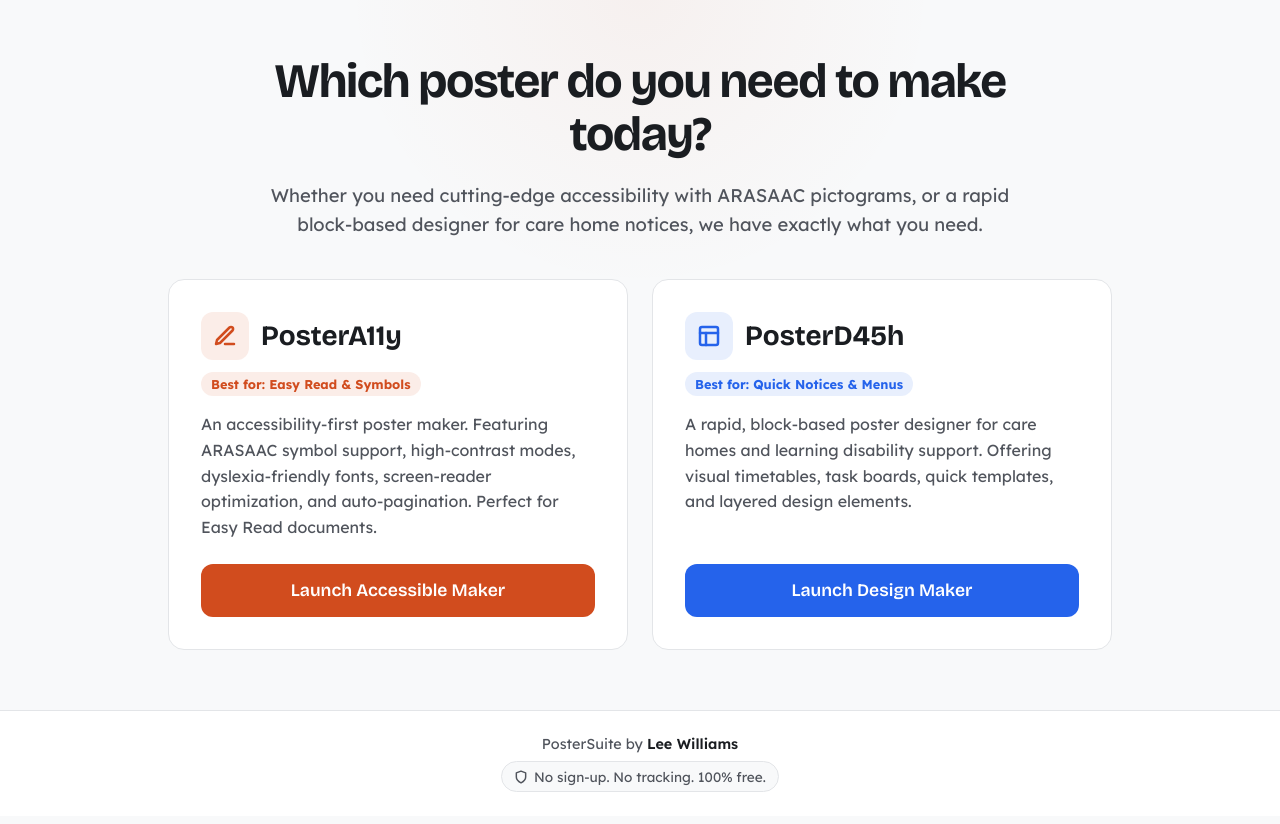
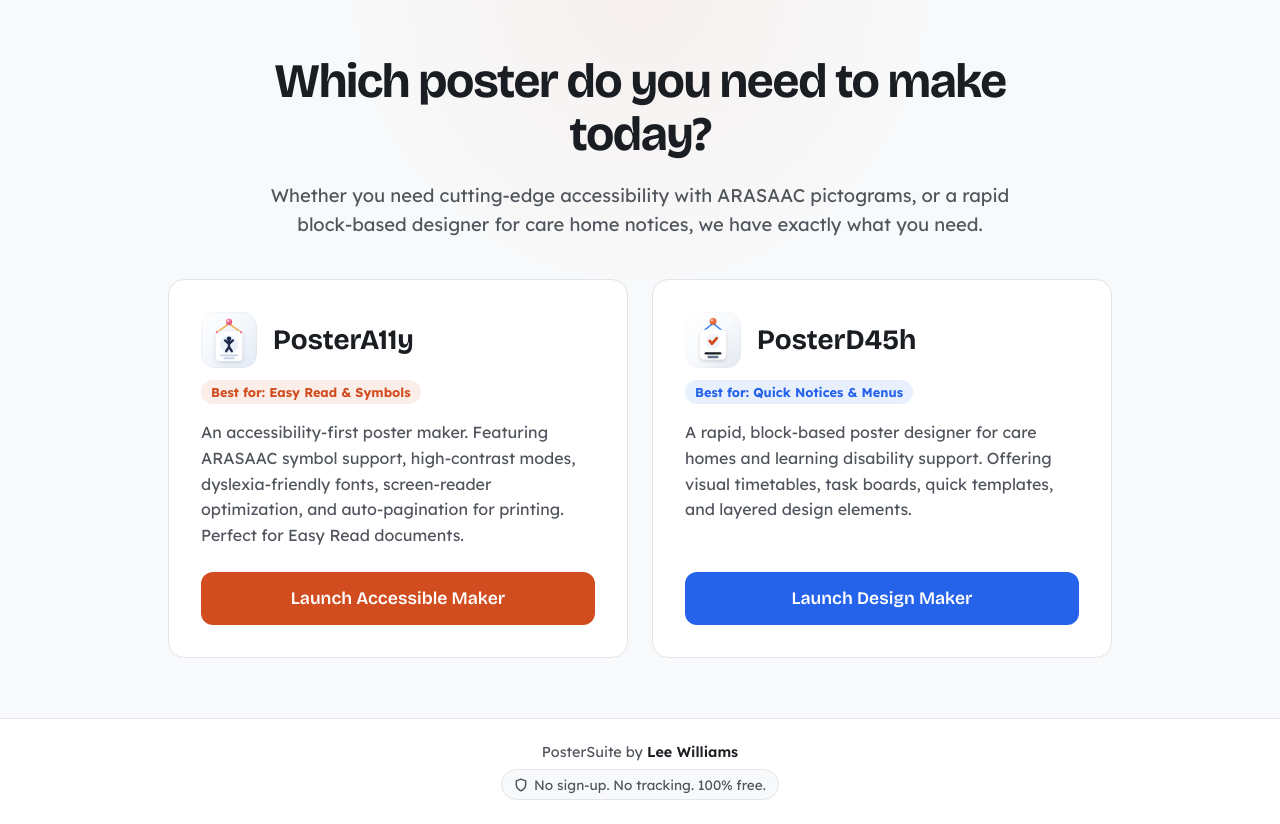
Before and after one commit to leewilliamsphotography-beep/Postersuite, a plain HTML site: page index.html in a window 1280 px wide. Shown: the part 66-890 px from the top of the page. Drawn offline with nearby package versions, Linux system fonts and the light colour scheme.

Commit message:
Update index.html

```diff
--- a/index.html
+++ b/index.html
@@ -81,18 +81,18 @@
             color: var(--ink);
         }
 
-        /* Hero Section - Tightened and Warmer */
+        /* Hero Section */
         .hero {
             text-align: center;
-            padding: 60px 20px 40px; /* Shortened padding to show cards faster */
+            padding: 60px 20px 40px;
             max-width: 800px;
             margin: 0 auto;
-            background: radial-gradient(circle at 50% 0%, rgba(209, 76, 30, 0.05) 0%, transparent 60%); /* Subtle warm glow */
+            background: radial-gradient(circle at 50% 0%, rgba(209, 76, 30, 0.05) 0%, transparent 60%);
         }
 
         .hero h1 {
             font-family: 'Bricolage Grotesque', sans-serif;
-            font-size: 3rem; /* Slightly reduced for better fit */
+            font-size: 3rem;
             line-height: 1.1;
             letter-spacing: -0.03em;
             margin-bottom: 20px;
@@ -128,7 +128,7 @@
             display: flex;
             flex-direction: column;
             transition: box-shadow 0.2s, transform 0.2s, border-color 0.2s;
-            cursor: pointer; /* Makes the whole card feel clickable */
+            cursor: pointer;
             position: relative;
         }
 
@@ -138,7 +138,6 @@
             border-color: var(--ink2);
         }
 
-        /* Accessibility focus state for the card */
         .card:focus-visible {
             outline: none;
             border-color: var(--focus);
@@ -148,21 +147,22 @@
         .card-header {
             display: flex;
             align-items: center;
-            gap: 12px;
+            gap: 16px;
             margin-bottom: 12px;
         }
 
         .card-icon {
-            width: 48px;
-            height: 48px;
-            border-radius: 12px;
+            width: 56px;
+            height: 56px;
+            border-radius: 14px;
             display: grid;
             place-items: center;
             flex-shrink: 0;
+            overflow: hidden;
         }
 
-        .icon-a11y { background: rgba(209, 76, 30, 0.1); color: var(--accent-a11y); }
-        .icon-design { background: rgba(37, 99, 235, 0.1); color: var(--accent-design); }
+        /* Custom tweak for logos so their built-in backgrounds shine */
+        .icon-a11y, .icon-design { background: transparent; padding: 0; }
 
         .card h2 {
             font-family: 'Bricolage Grotesque', sans-serif;
@@ -170,7 +170,6 @@
             color: var(--ink);
         }
 
-        /* New "Best For" Tag */
         .tag {
             display: inline-block;
             font-size: 0.8rem;
@@ -374,24 +373,100 @@
     </div>
 
     <div class="container">
-        <!-- PosterA11y Card (Whole card is clickable) -->
+        <!-- PosterA11y Card -->
         <div class="card" tabindex="0" role="button" onclick="openApp('postera11y.html')" onkeydown="if(event.key==='Enter')openApp('postera11y.html')">
             <div class="card-header">
                 <div class="card-icon icon-a11y">
-                    <svg width="24" height="24" viewBox="0 0 24 24" fill="none" stroke="currentColor" stroke-width="2.5" stroke-linecap="round" stroke-linejoin="round"><path d="M12 20h9"></path><path d="M16.5 3.5a2.121 2.121 0 0 1 3 3L7 19l-4 1 1-4L16.5 3.5z"></path></svg>
+                    <!-- PosterA11y SVG Logo -->
+                    <svg xmlns="http://www.w3.org/2000/svg" viewBox="0 0 120 120" width="100%" height="100%" role="img" aria-labelledby="pi-title-l pi-desc-l" focusable="false">
+                      <title id="pi-title-l">PosterA11y icon (light)</title>
+                      <desc id="pi-desc-l">A white poster hangs from a pink pushpin on amber strings. On the poster, a navy figure stands with open arms inside a pale blue circle, above two short grey text lines.</desc>
+                      <defs>
+                        <linearGradient id="bgGradL" x1="0" y1="0" x2="120" y2="120" gradientUnits="userSpaceOnUse">
+                          <stop offset="0" stop-color="#FFFFFF"/>
+                          <stop offset="0.55" stop-color="#F2F6FB"/>
+                          <stop offset="1" stop-color="#E3EAF4"/>
+                        </linearGradient>
+                        <radialGradient id="pinGradL" cx="0.35" cy="0.3" r="0.8">
+                          <stop offset="0" stop-color="#FF9BB5"/>
+                          <stop offset="1" stop-color="#E13A66"/>
+                        </radialGradient>
+                        <filter id="posterShadowL" x="-30%" y="-30%" width="160%" height="160%">
+                          <feDropShadow dx="0" dy="3" stdDeviation="4" flood-color="#1B2A4A" flood-opacity="0.16"/>
+                        </filter>
+                        <filter id="pinShadowL" x="-60%" y="-60%" width="220%" height="220%">
+                          <feDropShadow dx="0" dy="1.5" stdDeviation="1.5" flood-color="#1B2A4A" flood-opacity="0.25"/>
+                        </filter>
+                      </defs>
+                      <rect width="120" height="120" rx="26" fill="url(#bgGradL)"/>
+                      <rect x="1.5" y="1.5" width="117" height="117" rx="24.5" fill="none" stroke="#1B2A4A" stroke-opacity="0.1"/>
+                      <path d="M34.3 43.3 L57.8 26.5" fill="none" stroke="#F2A93B" stroke-width="3" stroke-linecap="round"/>
+                      <path d="M85.7 43.3 L62.2 26.5" fill="none" stroke="#F2A93B" stroke-width="3" stroke-linecap="round"/>
+                      <rect x="32" y="41" width="56" height="64" rx="8" fill="#FFFFFF" filter="url(#posterShadowL)"/>
+                      <circle cx="34.3" cy="43.3" r="2.4" fill="url(#pinGradL)"/>
+                      <circle cx="85.7" cy="43.3" r="2.4" fill="url(#pinGradL)"/>
+                      <circle cx="60" cy="69" r="19" fill="#EAF1FA"/>
+                      <g fill="none" stroke="#1B2A4A" stroke-width="5" stroke-linecap="round" stroke-linejoin="round">
+                        <path d="M51.5 61 L60 68 L68.5 61"/>
+                        <path d="M60 63.5 L60 74.5"/>
+                        <path d="M54 84 L60 74.5 L66 84"/>
+                      </g>
+                      <circle cx="60" cy="57.5" r="5" fill="#1B2A4A"/>
+                      <rect x="40" y="91" width="40" height="4" rx="2" fill="#C5D1E5"/>
+                      <rect x="48" y="97" width="24" height="4" rx="2" fill="#C5D1E5"/>
+                      <circle cx="60" cy="21" r="6.5" fill="url(#pinGradL)" filter="url(#pinShadowL)"/>
+                      <circle cx="57.9" cy="19.1" r="1.7" fill="#FFFFFF" opacity="0.85"/>
+                    </svg>
                 </div>
                 <h2>PosterA11y</h2>
             </div>
             <span class="tag tag-a11y">Best for: Easy Read & Symbols</span>
-            <p>An accessibility-first poster maker. Featuring ARASAAC symbol support, high-contrast modes, dyslexia-friendly fonts, screen-reader optimization, and auto-pagination. Perfect for Easy Read documents.</p>
+            <p>An accessibility-first poster maker. Featuring ARASAAC symbol support, high-contrast modes, dyslexia-friendly fonts, screen-reader optimization, and auto-pagination for printing. Perfect for Easy Read documents.</p>
             <button class="btn btn-a11y" onclick="event.stopPropagation(); openApp('postera11y.html');">Launch Accessible Maker</button>
         </div>
 
-        <!-- PosterD45h Card (Whole card is clickable) -->
+        <!-- PosterD45h Card -->
         <div class="card" tabindex="0" role="button" onclick="openApp('posterd45h.html')" onkeydown="if(event.key==='Enter')openApp('posterd45h.html')">
             <div class="card-header">
                 <div class="card-icon icon-design">
-                    <svg width="24" height="24" viewBox="0 0 24 24" fill="none" stroke="currentColor" stroke-width="2.5" stroke-linecap="round" stroke-linejoin="round"><rect x="3" y="3" width="18" height="18" rx="2" ry="2"></rect><line x1="3" y1="9" x2="21" y2="9"></line><line x1="9" y1="21" x2="9" y2="9"></line></svg>
+                    <!-- PosterD45h SVG Logo -->
+                    <svg xmlns="http://www.w3.org/2000/svg" viewBox="0 0 120 120" width="100%" height="100%" role="img" aria-label="PosterD45h Logo">
+                      <defs>
+                        <linearGradient id="bgGrad" x1="0" y1="0" x2="120" y2="120" gradientUnits="userSpaceOnUse">
+                          <stop offset="0" stop-color="#FFFFFF"/>
+                          <stop offset="0.5" stop-color="#F8FAFC"/>
+                          <stop offset="1" stop-color="#E2E8F0"/>
+                        </linearGradient>
+                        <radialGradient id="pinGrad" cx="0.35" cy="0.3" r="0.8">
+                          <stop offset="0" stop-color="#FF8A65"/>
+                          <stop offset="1" stop-color="#D14C1E"/>
+                        </radialGradient>
+                        <filter id="shadow" x="-20%" y="-20%" width="140%" height="140%">
+                          <feDropShadow dx="0" dy="3" stdDeviation="3" flood-color="#1A1D21" flood-opacity="0.2"/>
+                        </filter>
+                      </defs>
+
+                      <rect width="120" height="120" rx="28" fill="url(#bgGrad)"/>
+                      <rect x="1.5" y="1.5" width="117" height="117" rx="26.5" fill="none" stroke="#1A1D21" stroke-opacity="0.05"/>
+
+                      <path d="M38 42 L60 24" fill="none" stroke="#3B82F6" stroke-width="3" stroke-linecap="round"/>
+                      <path d="M82 42 L60 24" fill="none" stroke="#3B82F6" stroke-width="3" stroke-linecap="round"/>
+
+                      <circle cx="38" cy="42" r="2.5" fill="#3B82F6"/>
+                      <circle cx="82" cy="42" r="2.5" fill="#3B82F6"/>
+
+                      <rect x="32" y="38" width="56" height="64" rx="10" fill="#FFFFFF" filter="url(#shadow)"/>
+
+                      <circle cx="60" cy="62" r="16" fill="#F1F5F9"/>
+
+                      <path d="M53 62 L58 68 L68 56" fill="none" stroke="#D14C1E" stroke-width="6" stroke-linecap="round" stroke-linejoin="round"/>
+
+                      <rect x="42" y="86" width="36" height="5" rx="2.5" fill="#1A1D21"/>
+                      <rect x="48" y="94" width="24" height="5" rx="2.5" fill="#64748B"/>
+
+                      <circle cx="60" cy="20" r="7" fill="url(#pinGrad)" filter="url(#shadow)"/>
+                      <circle cx="57.5" cy="17.5" r="1.8" fill="#FFFFFF" opacity="0.7"/>
+                    </svg>
                 </div>
                 <h2>PosterD45h</h2>
             </div>
```
